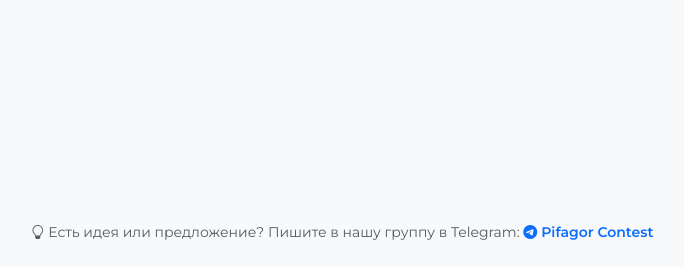
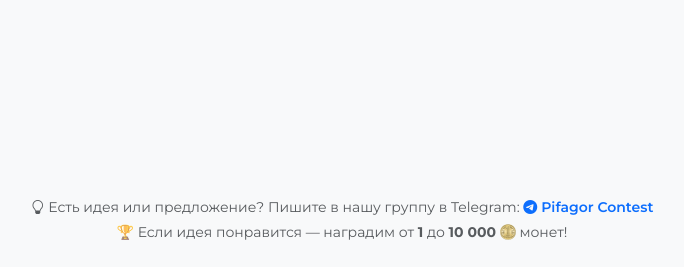
Before and after one commit to nurmash98/pifagor-contest, a Django app: template contest/templates/all_tasks.html in a window 1280 px wide. Shown: the part 533-800 px from the top of the page, without its empty margins (298-982 px from the left). Run offline with Django 5.2, Linux system fonts and the light colour scheme; the template is opened without the code that fills it, so the values that code supplies are empty; parts of the project's set-up code (start-up, migrations or seed data) failed here and were passed over.

Commit message:
Footer: ideas can be rewarded with 1-10000 coins
Co-Authored-By: Claude Opus 5.5 <noreply@anthropic.com>
Claude-Session: https://claude.ai/code/session_01YWaXAeXmj81PMKESX31EpP

```diff
--- a/contest/templates/base.html
+++ b/contest/templates/base.html
@@ -328,6 +328,7 @@
     <footer class="text-center text-muted small py-4">
         <i class="bi bi-lightbulb"></i> Есть идея или предложение? Пишите в нашу группу в Telegram:
         <a href="https://t.me/+jJ5Wq9kd3-E3MGRi" target="_blank" rel="noopener" class="fw-semibold text-decoration-none"><i class="bi bi-telegram"></i> Pifagor Contest</a>
+        <div class="mt-1">🏆 Если идея понравится — наградим от <b>1</b> до <b>10 000</b> <img src="{% static 'icons/coin-64.png' %}" alt="монет" style="width:16px;height:16px;vertical-align:-3px"> монет!</div>
     </footer>
 
 
--- a/contest/templates/login.html
+++ b/contest/templates/login.html
@@ -90,6 +90,7 @@
                 <div class="text-center small mt-3" style="opacity:.75">
                     Есть идея или предложение? Пишите в нашу группу в Telegram:
                     <a href="https://t.me/+jJ5Wq9kd3-E3MGRi" target="_blank" rel="noopener" class="fw-semibold text-decoration-none">Pifagor Contest</a>
+                    <div class="mt-1">🏆 Если идея понравится — наградим от <b>1</b> до <b>10 000</b> <img src="{% static 'icons/coin-64.png' %}" alt="монет" style="width:16px;height:16px;vertical-align:-3px"> монет!</div>
                 </div>
             </div>
         </div>
--- a/contest/templates/register.html
+++ b/contest/templates/register.html
@@ -106,6 +106,7 @@
                 <div class="text-center small mt-3" style="opacity:.75">
                     Есть идея или предложение? Пишите в нашу группу в Telegram:
                     <a href="https://t.me/+jJ5Wq9kd3-E3MGRi" target="_blank" rel="noopener" class="fw-semibold text-decoration-none">Pifagor Contest</a>
+                    <div class="mt-1">🏆 Если идея понравится — наградим от <b>1</b> до <b>10 000</b> <img src="{% static 'icons/coin-64.png' %}" alt="монет" style="width:16px;height:16px;vertical-align:-3px"> монет!</div>
                 </div>
             </div>
         </div>
```
